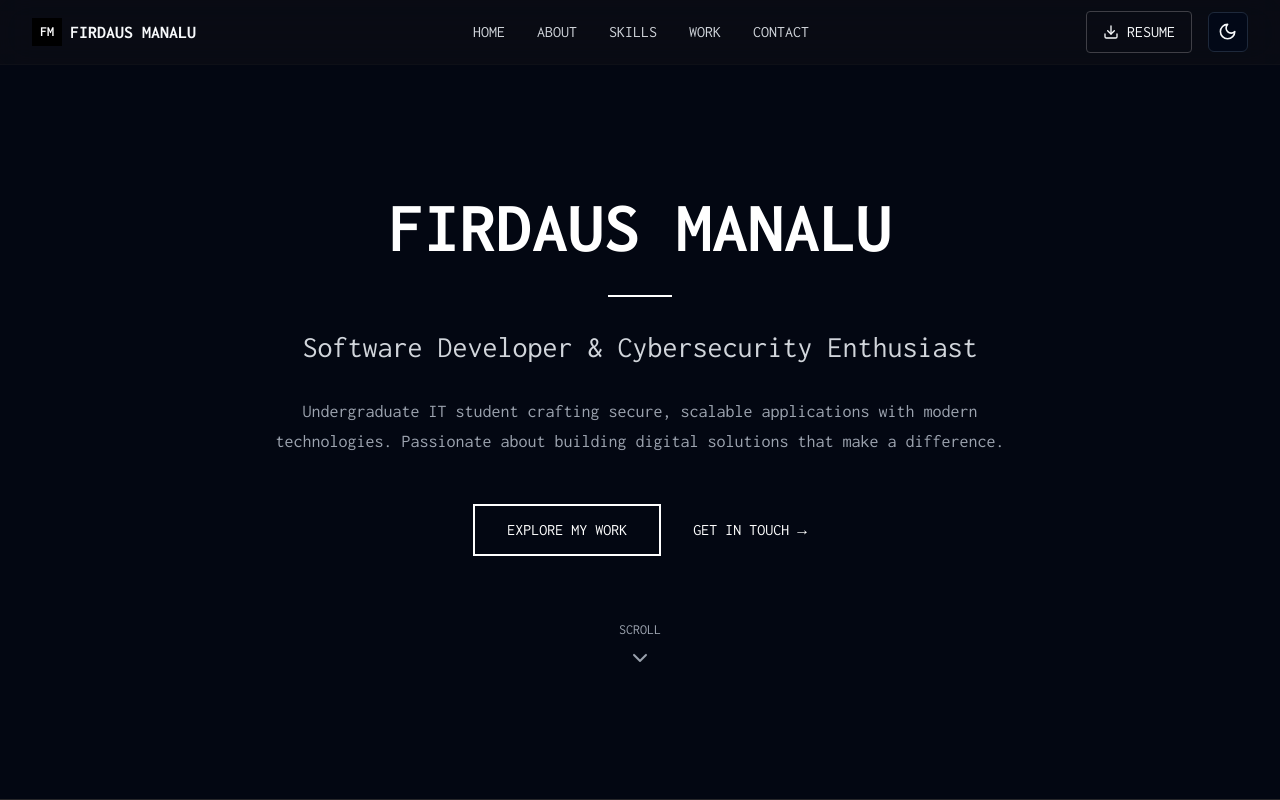
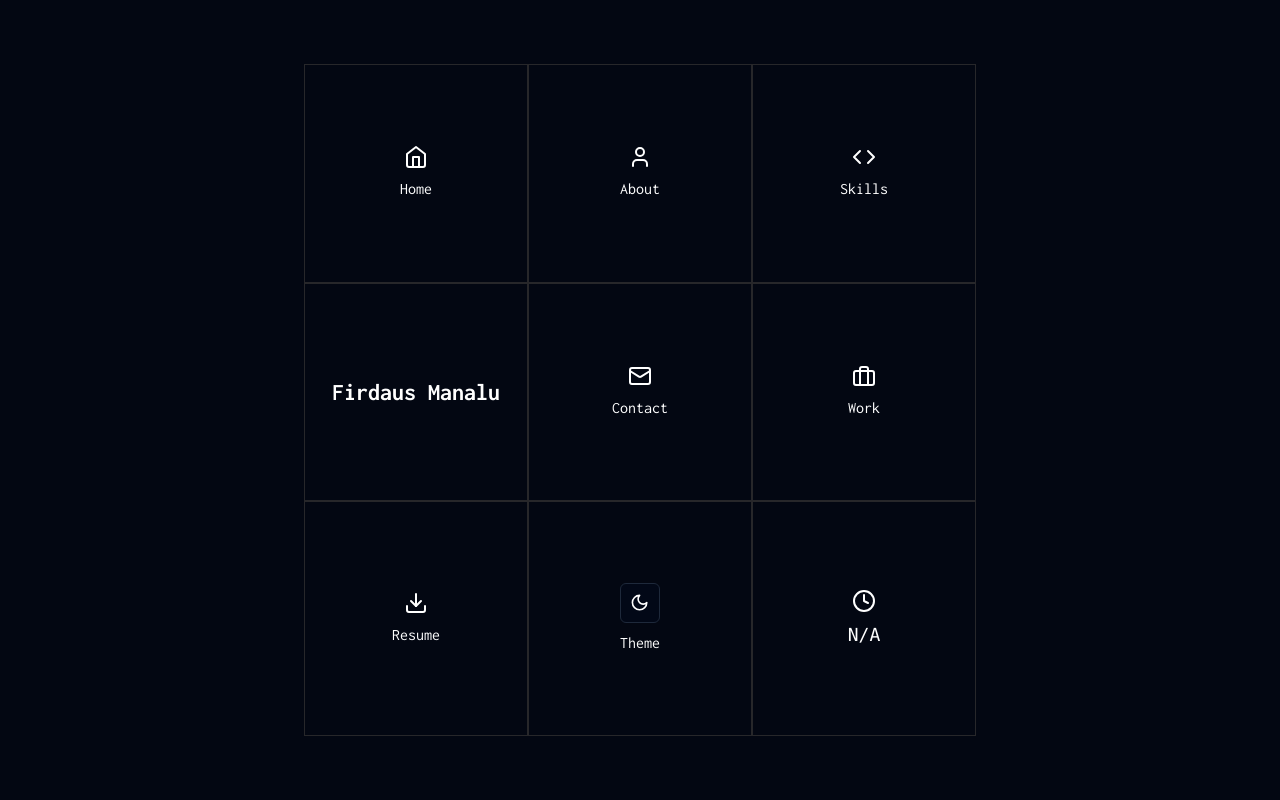
Before and after one commit to kingd4us/portfolioWeb, a React (Vite) app: page / in a window 1280 px wide. Shown: the top 800 px of the page. Built offline with nearby package versions, Linux system fonts and the light colour scheme; no server answers.

Commit message:
Adding new section and updating the code and logic

```diff
--- a/src/App.tsx
+++ b/src/App.tsx
@@ -1,35 +1,20 @@
 import { BrowserRouter as Router, Routes, Route, useLocation } from 'react-router-dom'
 import { AnimatePresence } from 'framer-motion'
-import Header from './components/Header'
-import Hero from './components/Hero'
-import About from './components/About'
-import Skills from './components/Skills'
-import Work from './components/Work'
-import Contact from './components/Contact'
-import Footer from './components/Footer'
+import Home from './components/Home'
 import AllProjects from './components/AllProjects'
+import Menu from './components/Menu'
+import MainLayout from './components/MainLayout'
 import { ThemeProvider } from './components/theme-provider'
 import AnimatedPage from './components/AnimatedPage'
-
-function Home() {
-  return (
-    <AnimatedPage>
-      <Hero />
-      <About />
-      <Skills />
-      <Work />
-      <Contact />
-    </AnimatedPage>
-  )
-}
 
 function AnimatedRoutes() {
   const location = useLocation();
   return (
     <AnimatePresence mode="wait">
       <Routes location={location} key={location.pathname}>
-        <Route path="/" element={<Home />} />
-        <Route path="/work" element={<AnimatedPage><AllProjects /></AnimatedPage>} />
+        <Route path="/" element={<AnimatedPage><Menu /></AnimatedPage>} />
+        <Route path="/home" element={<MainLayout><AnimatedPage><Home /></AnimatedPage></MainLayout>} />
+        <Route path="/work" element={<MainLayout><AnimatedPage><AllProjects /></AnimatedPage></MainLayout>} />
       </Routes>
     </AnimatePresence>
   );
@@ -40,11 +25,7 @@ function App() {
     <ThemeProvider defaultTheme="dark" storageKey="vite-ui-theme">
       <Router>
         <div className="min-h-screen bg-gray-100 dark:bg-[#030712] fade-in">
-          <Header />
-          <main>
-            <AnimatedRoutes />
-          </main>
-          <Footer />
+          <AnimatedRoutes />
         </div>
       </Router>
     </ThemeProvider>
--- a/src/components/AllProjects.tsx
+++ b/src/components/AllProjects.tsx
@@ -46,7 +46,7 @@ const AllProjects = () => {
     <div className="py-20 bg-white dark:bg-[#030712]">
       <div className="max-w-7xl mx-auto px-4 sm:px-6 lg:px-8">
         <div className="mb-12">
-          <Link to="/" className="inline-flex items-center text-lg font-semibold text-black dark:text-white bg-gray-200 dark:bg-zinc-800 px-6 py-3 rounded-lg hover:bg-gray-300 dark:hover:bg-zinc-700 transition-colors">
+          <Link to="/home" className="inline-flex items-center text-lg font-semibold text-black dark:text-white bg-gray-200 dark:bg-zinc-800 px-6 py-3 rounded-lg hover:bg-gray-300 dark:hover:bg-zinc-700 transition-colors">
             <ArrowLeft size={20} className="mr-2" />
             Back to Home
           </Link>
--- a/src/components/Header.tsx
+++ b/src/components/Header.tsx
@@ -1,16 +1,23 @@
-import { useState } from 'react'
 import { Download, Menu, X } from 'lucide-react'
 import { ThemeToggle } from './theme-toggle'
+import { Link, useNavigate } from 'react-router-dom'
+import { useState } from 'react'
 
 const Header = () => {
   const [isMenuOpen, setIsMenuOpen] = useState(false)
+  const navigate = useNavigate();
 
-  const scrollToSection = (sectionId: string) => {
-    const element = document.getElementById(sectionId)
-    if (element) {
-      element.scrollIntoView({ behavior: 'smooth' })
-    }
-    setIsMenuOpen(false)
+  const handleNavigate = (path: string) => {
+    navigate(path);
+    setIsMenuOpen(false);
+  }
+
+  const handleScroll = (sectionId: string) => {
+    navigate('/home');
+    setTimeout(() => {
+      document.getElementById(sectionId)?.scrollIntoView({ behavior: 'smooth' });
+    }, 100);
+    setIsMenuOpen(false);
   }
 
   return (
@@ -18,45 +25,20 @@ const Header = () => {
       <div className="max-w-7xl mx-auto px-4 sm:px-6 lg:px-8">
         <div className="flex justify-between items-center h-16">
           {/* Logo */}
-          <div className="flex items-center space-x-2">
+          <Link to="/home" className="flex items-center space-x-2">
             <div className="bg-black text-white px-2 py-1 text-sm font-bold">
               FM
             </div>
             <span className="font-bold text-lg">FIRDAUS MANALU</span>
-          </div>
+          </Link>
 
           {/* Desktop Navigation */}
           <nav className="hidden md:flex items-center space-x-8">
-            <button
-              onClick={() => scrollToSection('home')}
-              className="text-gray-700 dark:text-gray-300 hover:text-black dark:hover:text-white transition-colors"
-            >
-              HOME
-            </button>
-            <button
-              onClick={() => scrollToSection('about')}
-              className="text-gray-700 dark:text-gray-300 hover:text-black dark:hover:text-white transition-colors"
-            >
-              ABOUT
-            </button>
-            <button
-              onClick={() => scrollToSection('skills')}
-              className="text-gray-700 dark:text-gray-300 hover:text-black dark:hover:text-white transition-colors"
-            >
-              SKILLS
-            </button>
-            <button
-              onClick={() => scrollToSection('work')}
-              className="text-gray-700 dark:text-gray-300 hover:text-black dark:hover:text-white transition-colors"
-            >
-              WORK
-            </button>
-            <button
-              onClick={() => scrollToSection('contact')}
-              className="text-gray-700 dark:text-gray-300 hover:text-black dark:hover:text-white transition-colors"
-            >
-              CONTACT
-            </button>
+            <button onClick={() => handleScroll('home')} className="text-gray-700 dark:text-gray-300 hover:text-black dark:hover:text-white transition-colors">HOME</button>
+            <button onClick={() => handleScroll('about')} className="text-gray-700 dark:text-gray-300 hover:text-black dark:hover:text-white transition-colors">ABOUT</button>
+            <button onClick={() => handleScroll('skills')} className="text-gray-700 dark:text-gray-300 hover:text-black dark:hover:text-white transition-colors">SKILLS</button>
+            <button onClick={() => handleScroll('work')} className="text-gray-700 dark:text-gray-300 hover:text-black dark:hover:text-white transition-colors">WORK</button>
+            <button onClick={() => handleScroll('contact')} className="text-gray-700 dark:text-gray-300 hover:text-black dark:hover:text-white transition-colors">CONTACT</button>
           </nav>
 
           {/* Desktop Actions */}
@@ -69,10 +51,7 @@ const Header = () => {
           </div>
 
           {/* Mobile Menu Button */}
-          <button
-            className="md:hidden p-2"
-            onClick={() => setIsMenuOpen(!isMenuOpen)}
-          >
+          <button className="md:hidden p-2" onClick={() => setIsMenuOpen(!isMenuOpen)}>
             {isMenuOpen ? <X size={24} /> : <Menu size={24} />}
           </button>
         </div>
@@ -81,36 +60,11 @@ const Header = () => {
         {isMenuOpen && (
           <div className="md:hidden py-4 border-t border-gray-200 dark:border-zinc-800">
             <nav className="flex flex-col space-y-4">
-              <button
-                onClick={() => scrollToSection('home')}
-                className="text-left text-gray-700 dark:text-gray-300 hover:text-black dark:hover:text-white transition-colors"
-              >
-                HOME
-              </button>
-              <button
-                onClick={() => scrollToSection('about')}
-                className="text-left text-gray-700 dark:text-gray-300 hover:text-black dark:hover:text-white transition-colors"
-              >
-                ABOUT
-              </button>
-              <button
-                onClick={() => scrollToSection('skills')}
-                className="text-left text-gray-700 dark:text-gray-300 hover:text-black dark:hover:text-white transition-colors"
-              >
-                SKILLS
-              </button>
-              <button
-                onClick={() => scrollToSection('work')}
-                className="text-left text-gray-700 dark:text-gray-300 hover:text-black dark:hover:text-white transition-colors"
-              >
-                WORK
-              </button>
-              <button
-                onClick={() => scrollToSection('contact')}
-                className="text-left text-gray-700 dark:text-gray-300 hover:text-black dark:hover:text-white transition-colors"
-              >
-                CONTACT
-              </button>
+              <button onClick={() => handleScroll('home')} className="text-left text-gray-700 dark:text-gray-300 hover:text-black dark:hover:text-white transition-colors">HOME</button>
+              <button onClick={() => handleScroll('about')} className="text-left text-gray-700 dark:text-gray-300 hover:text-black dark:hover:text-white transition-colors">ABOUT</button>
+              <button onClick={() => handleScroll('skills')} className="text-left text-gray-700 dark:text-gray-300 hover:text-black dark:hover:text-white transition-colors">SKILLS</button>
+              <button onClick={() => handleScroll('work')} className="text-left text-gray-700 dark:text-gray-300 hover:text-black dark:hover:text-white transition-colors">WORK</button>
+              <button onClick={() => handleScroll('contact')} className="text-left text-gray-700 dark:text-gray-300 hover:text-black dark:hover:text-white transition-colors">CONTACT</button>
               <div className="flex items-center space-x-4 pt-4">
                 <button className="flex items-center space-x-2 px-4 py-2 border border-gray-300 dark:border-zinc-700 rounded hover:bg-gray-50 dark:hover:bg-zinc-800 transition-colors">
                   <Download size={16} />
--- /dev/null
+++ b/src/components/Home.tsx
@@ -0,0 +1,19 @@
+import Hero from './Hero'
+import About from './About'
+import Skills from './Skills'
+import Work from './Work'
+import Contact from './Contact'
+
+const Home = () => {
+  return (
+    <>
+      <Hero />
+      <About />
+      <Skills />
+      <Work />
+      <Contact />
+    </>
+  )
+}
+
+export default Home
--- /dev/null
+++ b/src/components/MainLayout.tsx
@@ -0,0 +1,15 @@
+import React from 'react'
+import Header from './Header'
+import Footer from './Footer'
+
+const MainLayout = ({ children }: { children: React.ReactNode }) => {
+  return (
+    <>
+      <Header />
+      <main>{children}</main>
+      <Footer />
+    </>
+  )
+}
+
+export default MainLayout
```
